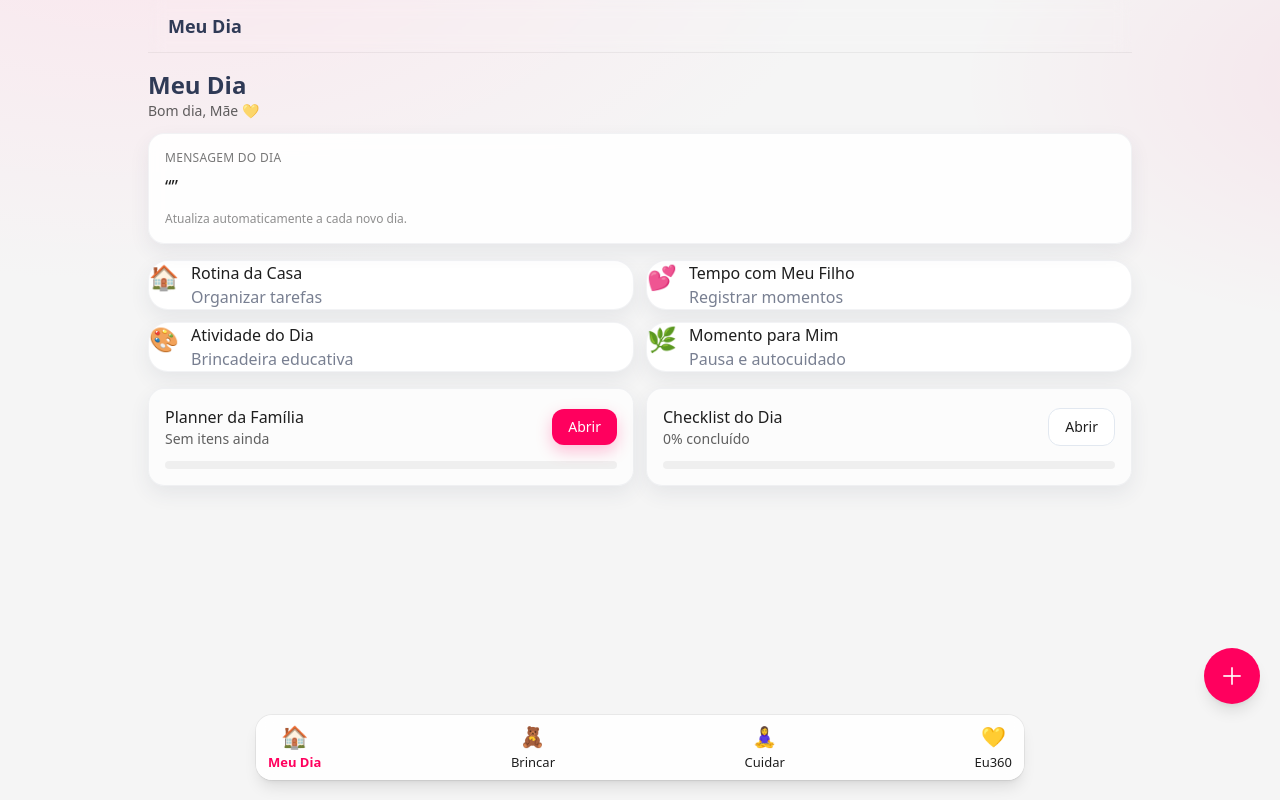
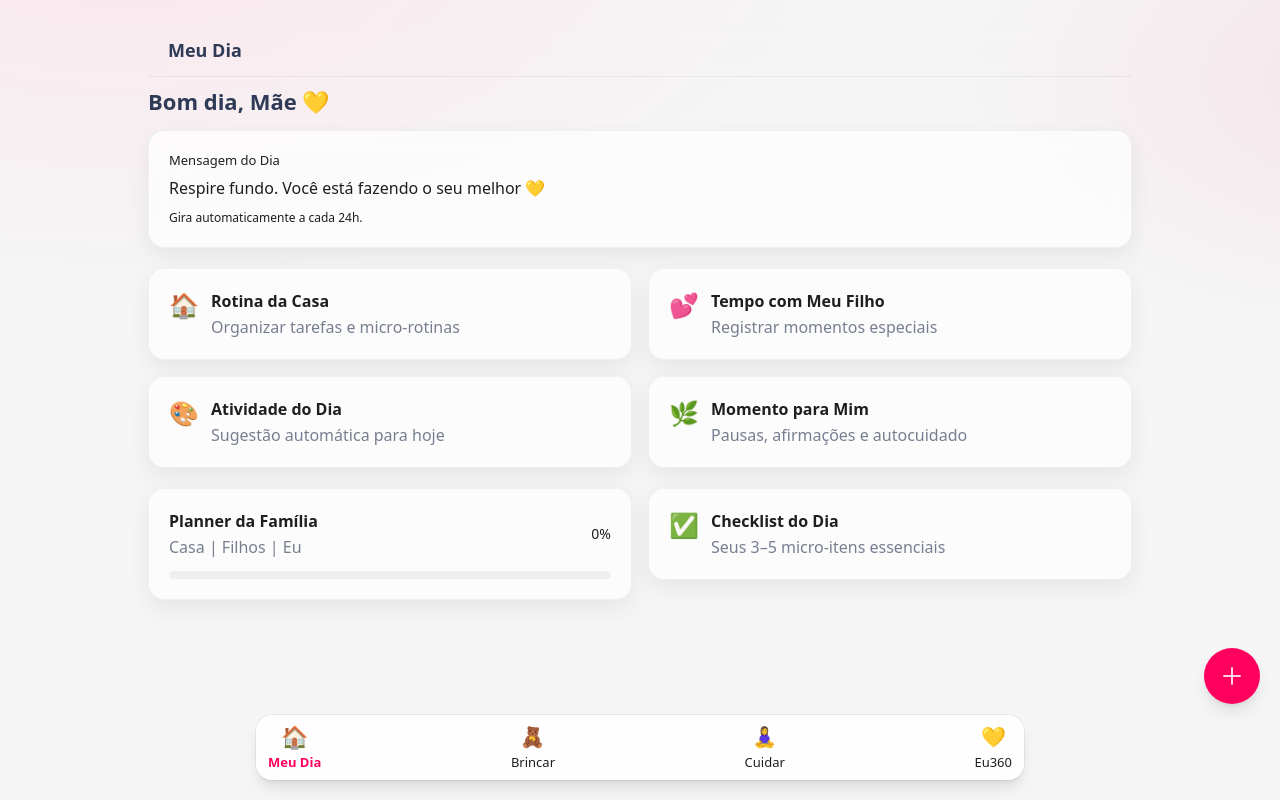
Before and after one commit to simonebrusco/materna360-app, a Next.js app in the folder materna360_starter/: page /meu-dia in a window 1280 px wide. Built offline with nearby package versions, Linux system fonts and the light colour scheme.

Commit message:
Update page.jsx

```diff
--- a/materna360_starter/app/meu-dia/page.jsx
+++ b/materna360_starter/app/meu-dia/page.jsx
@@ -3,78 +3,52 @@
 
 import { useEffect, useMemo, useState } from "react";
 import Link from "next/link";
-import AppBar from "../../components/AppBar";
-import GlassCard from "../../components/GlassCard";
-import QuickNote from "../../components/QuickNote";          // ⬅️ FAB usa este composer
-import { get, set, keys } from "../../lib/storage";
-import { addPlannerItem } from "../../lib/planner";          // ⬅️ salvar nota no Planner
+import AppBar from "../../components/AppBar.jsx";
+import GlassCard from "../../components/GlassCard.jsx";
+import QuickNote from "../../components/QuickNote.jsx";
+import { addPlannerItem } from "../../lib/planner.js";
+import { get, set, keys } from "../../lib/storage.js";
 
-// (opcional) tenta importar a lista de mensagens se existir
-let EXTERNAL_MESSAGES = null;
-try {
-  EXTERNAL_MESSAGES = require("../../lib/messages").MESSAGES || null;
-} catch (_) {
-  EXTERNAL_MESSAGES = null;
+// Mensagens girando 1x a cada 24h (sem ação do usuário)
+const MESSAGES = [
+  "Respire fundo. Você está fazendo o seu melhor 💛",
+  "Tudo bem desacelerar hoje — gentileza com você.",
+  "Pequenos passos contam muito. Valorize-se.",
+  "O seu cuidado também é prioridade. Você merece.",
+  "Um momento de presença transforma o dia ✨",
+];
+
+// lê data YYYY-MM-DD local
+function todayStr() {
+  const d = new Date();
+  const y = d.getFullYear();
+  const m = `${d.getMonth() + 1}`.padStart(2, "0");
+  const day = `${d.getDate()}`.padStart(2, "0");
+  return `${y}-${m}-${day}`;
 }
 
-const FALLBACK_MESSAGES = [
-  { quote: "Você é a melhor mãe para o seu filho 💛", author: "Materna360" },
-  { quote: "Pequenos passos também são progresso.", author: "Materna360" },
-  { quote: "Respire fundo. Você não está sozinha.", author: "Materna360" },
-  { quote: "Rotina leve, um dia de cada vez.", author: "Materna360" },
-];
-
-const MESSAGES = Array.isArray(EXTERNAL_MESSAGES) && EXTERNAL_MESSAGES.length
-  ? EXTERNAL_MESSAGES
-  : FALLBACK_MESSAGES;
-
-function startOfDayStr(date = new Date()) {
-  const d = new Date(date);
-  d.setHours(0, 0, 0, 0);
-  return d.toISOString();
-}
-
-function Greeting() {
-  const text = useMemo(() => {
-    const h = new Date().getHours();
-    if (h < 12) return "Bom dia";
-    if (h < 18) return "Boa tarde";
-    return "Boa noite";
-  }, []);
-  return (
-    <div className="mb-2">
-      <h1 className="text-2xl font-semibold">Meu Dia</h1>
-      <p className="text-sm opacity-70">{text}, Mãe 💛</p>
-    </div>
-  );
-}
-
-/** Mensagem do Dia — muda sozinha a cada 24h (sem botão de troca) */
-function MessageOfDay() {
+function useMessageOfDay() {
   const [msg, setMsg] = useState(MESSAGES[0]);
 
   useEffect(() => {
-    const k = keys.motd || "m360:motd";
-    const today = startOfDayStr();
-    const saved = get(k, null);
+    // estado persistido: { idx:number, date:'YYYY-MM-DD' }
+    const saved = get("m360:message_of_day", null);
+    const t = todayStr();
 
     if (!saved) {
-      const first = { idx: 0, date: today };
-      set(k, first);
-      setMsg(MESSAGES[0]);
+      const idx = 0;
+      set("m360:message_of_day", { idx, date: t });
+      setMsg(MESSAGES[idx]);
       return;
     }
 
-    if (saved.date === today) {
-      setMsg(MESSAGES[saved.idx % MESSAGES.length]);
-      return;
-    }
+    // se mudou o dia, avança 1 e dispara badge
+    if (saved.date !== t) {
+      const idx = (Number(saved.idx) + 1) % MESSAGES.length;
+      set("m360:message_of_day", { idx, date: t });
+      setMsg(MESSAGES[idx]);
 
-    // virou o dia → avança índice, salva, badge + toast
-    const next = { idx: (Number(saved.idx || 0) + 1) % MESSAGES.length, date: today };
-    set(k, next);
-    setMsg(MESSAGES[next.idx]);
-
+      // badge Organizada ao girar automaticamente
       if (typeof window !== "undefined") {
         window.dispatchEvent(
           new CustomEvent("m360:win", {
@@ -83,193 +57,228 @@ function MessageOfDay() {
         );
         window.dispatchEvent(
           new CustomEvent("m360:toast", {
-          detail: { message: "Nova Mensagem do Dia ✨" },
+            detail: { message: "Nova Mensagem do Dia 💫" },
           })
         );
       }
+    } else {
+      setMsg(MESSAGES[Number(saved.idx) || 0]);
+    }
   }, []);
 
-  return (
-    <GlassCard className="p-4 bg-white/90">
-      <div className="text-xs uppercase tracking-wide opacity-60">Mensagem do Dia</div>
-      <blockquote className="mt-2 text-lg leading-snug">
-        “{msg?.quote}”
-      </blockquote>
-      {msg?.author && <div className="mt-1 text-sm opacity-60">— {msg.author}</div>}
-      <p className="mt-3 text-xs opacity-50">Atualiza automaticamente a cada novo dia.</p>
-    </GlassCard>
-  );
+  return msg;
 }
 
-/** Preview do Planner (progresso simples) */
-function PlannerPreview() {
-  const [progress, setProgress] = useState({ done: 0, total: 0, pct: 0 });
+// progresso do planner (local storage)
+function usePlannerProgress() {
+  const [progress, setProgress] = useState(0);
 
   useEffect(() => {
-    const k = keys.planner || "m360:planner";
-    const p = get(k, { casa: [], filhos: [], eu: [] });
+    const p = get(keys.planner, { casa: [], filhos: [], eu: [] });
+    const all = [...(p.casa || []), ...(p.filhos || []), ...(p.eu || [])];
+    if (!all.length) {
+      setProgress(0);
+      return;
+    }
+    const done = all.filter((i) => i && i.done).length;
+    setProgress(Math.round((done / all.length) * 100));
+  }, []); // simples (atualiza no load)
 
-    const all = [
-      ...(Array.isArray(p.casa) ? p.casa : []),
-      ...(Array.isArray(p.filhos) ? p.filhos : []),
-      ...(Array.isArray(p.eu) ? p.eu : []),
-    ];
-    const total = all.length;
-    const done = all.filter((i) => !!i.done).length;
-    const pct = total > 0 ? Math.round((done / total) * 100) : 0;
-    setProgress({ done, total, pct });
-  }, []);
-
-  return (
-    <GlassCard className="p-4">
-      <div className="flex items-center justify-between">
-        <div>
-          <div className="font-medium">Planner da Família</div>
-          <div className="text-sm opacity-70">
-            {progress.total ? `${progress.done}/${progress.total} concluídos` : "Sem itens ainda"}
-          </div>
-        </div>
-        <Link href="/meu-dia/planner" className="btn btn-primary">Abrir</Link>
-      </div>
-
-      <div className="mt-3 w-full h-2 rounded-full bg-black/5 overflow-hidden">
-        <div className="h-2 bg-[var(--brand)] transition-all" style={{ width: `${progress.pct}%` }} />
-      </div>
-    </GlassCard>
-  );
-}
-
-/** Card de Checklist com % do dia (se existir algo no storage) */
-function ChecklistCard() {
-  const [pct, setPct] = useState(0);
-
-  useEffect(() => {
-    const kDay = (keys.checklistToday || "m360:checklist:today");
-    const kLogs = (keys.checklist || "m360:checklist");
-
-    let total = 0, done = 0;
-
-    const today = get(kDay, null);
-    if (today && Array.isArray(today.items)) {
-      total = today.items.length;
-      done = today.items.filter((i) => !!i.done).length;
-    } else {
-      const arr = get(kLogs, []);
-      if (Array.isArray(arr) && arr.length) {
-        const last = arr[arr.length - 1];
-        if (last && Array.isArray(last.items)) {
-          total = last.items.length;
-          done = last.items.filter((i) => !!i.done).length;
-        }
-      }
-    }
-
-    setPct(total ? Math.round((done / total) * 100) : 0);
-  }, []);
-
-  return (
-    <GlassCard className="p-4">
-      <div className="flex items-center justify-between">
-        <div>
-          <div className="font-medium">Checklist do Dia</div>
-          <div className="text-sm opacity-70">{pct}% concluído</div>
-        </div>
-        <Link href="/meu-dia/checklist" className="btn bg-white border border-slate-200">
-          Abrir
-        </Link>
-      </div>
-      <div className="mt-3 w-full h-2 rounded-full bg-black/5 overflow-hidden">
-        <div className="h-2 bg-[var(--brand-ink)]/80 transition-all" style={{ width: `${pct}%` }} />
-      </div>
-    </GlassCard>
-  );
-}
-
-function HomeCard({ emoji, title, subtitle, href }) {
-  return (
-    <Link href={href} className="card block">
-      <div className="flex items-start gap-3">
-        <div className="text-2xl">{emoji}</div>
-        <div>
-          <div className="font-medium">{title}</div>
-          <div className="subtitle">{subtitle}</div>
-        </div>
-      </div>
-    </Link>
-  );
+  return progress;
 }
 
 export default function MeuDiaPage() {
+  // saudação
+  const greeting = useMemo(() => {
+    const h = new Date().getHours();
+    if (h < 12) return "Bom dia";
+    if (h < 18) return "Boa tarde";
+    return "Boa noite";
+  }, []);
+
+  const message = useMessageOfDay();
+  const plannerProgress = usePlannerProgress();
+
+  // FAB + Anotação com seletor de destino
   const [noteOpen, setNoteOpen] = useState(false);
+  const [noteType, setNoteType] = useState("casa"); // casa | filhos | eu
 
   function handleSaveNote(text) {
-    if (!text || !text.trim()) {
-      // feedback suave
+    const value = (text || "").trim();
+    if (!value) {
       if (typeof window !== "undefined") {
-        window.dispatchEvent(new CustomEvent("m360:toast", { detail: { message: "Escreva algo para salvar ✍️" } }));
+        window.dispatchEvent(
+          new CustomEvent("m360:toast", { detail: { message: "Escreva algo para salvar ✍️" } })
+        );
       }
       return;
     }
-    // salva como item do Planner (aba "Casa")
-    addPlannerItem("casa", text.trim());
-
-    // toast + badge opcional
+    addPlannerItem(noteType, value);
     if (typeof window !== "undefined") {
-      window.dispatchEvent(new CustomEvent("m360:toast", { detail: { message: "Anotado no Planner 💾" } }));
-      window.dispatchEvent(new CustomEvent("m360:win", { detail: { type: "badge", name: "Organizada" } }));
+      window.dispatchEvent(
+        new CustomEvent("m360:toast", {
+          detail: { message: `Anotado no Planner (${noteType[0].toUpperCase() + noteType.slice(1)}) 💾` },
+        })
+      );
+      // badge por registrar organização
+      window.dispatchEvent(
+        new CustomEvent("m360:win", { detail: { type: "badge", name: "Organizada" } })
+      );
     }
     setNoteOpen(false);
   }
 
   return (
-    <main className="max-w-5xl mx-auto px-5 pb-28">
+    <main className="max-w-5xl mx-auto px-5 py-6">
       <AppBar title="Meu Dia" />
 
-      {/* Saudação */}
-      <section className="mt-4">
-        <Greeting />
-      </section>
+      {/* Saudação + Mensagem do Dia */}
+      <section className="mt-2">
+        <h1 className="text-[22px] font-semibold">
+          {greeting}, Mãe 💛
+        </h1>
 
-      {/* Mensagem do Dia (auto-24h) */}
-      <section className="mt-3">
-        <MessageOfDay />
+        <GlassCard className="p-5 mt-3 bg-[var(--brand)]/7 ring-[var(--brand)]/10">
+          <div className="text-[13px] text-[var(--brand-navy-t60)] mb-1">
+            Mensagem do Dia
+          </div>
+          <p className="text-base leading-relaxed">{message}</p>
+          <p className="text-[12px] text-[var(--brand-navy-t60)] mt-2">
+            Gira automaticamente a cada 24h.
+          </p>
+        </GlassCard>
       </section>
 
       {/* Atalhos principais */}
-      <section className="mt-4 grid grid-cols-1 md:grid-cols-2 gap-3">
-        <HomeCard emoji="🏠" title="Rotina da Casa"      subtitle="Organizar tarefas"     href="/meu-dia/rotina" />
-        <HomeCard emoji="💕" title="Tempo com Meu Filho"  subtitle="Registrar momentos"   href="/meu-dia/momentos" />
-        <HomeCard emoji="🎨" title="Atividade do Dia"     subtitle="Brincadeira educativa" href="/meu-dia/atividade" />
-        <HomeCard emoji="🌿" title="Momento para Mim"     subtitle="Pausa e autocuidado"  href="/meu-dia/pausas" />
+      <section className="grid grid-cols-1 md:grid-cols-2 gap-4 mt-5">
+        <Link href="/meu-dia/rotina" className="block">
+          <GlassCard className="p-5 hover:shadow-lg transition-shadow">
+            <div className="flex items-start gap-3">
+              <div className="text-2xl">🏠</div>
+              <div>
+                <div className="font-semibold">Rotina da Casa</div>
+                <p className="subtitle mt-0.5">Organizar tarefas e micro-rotinas</p>
+              </div>
+            </div>
+          </GlassCard>
+        </Link>
+
+        <Link href="/meu-dia/momentos" className="block">
+          <GlassCard className="p-5 hover:shadow-lg transition-shadow">
+            <div className="flex items-start gap-3">
+              <div className="text-2xl">💕</div>
+              <div>
+                <div className="font-semibold">Tempo com Meu Filho</div>
+                <p className="subtitle mt-0.5">Registrar momentos especiais</p>
+              </div>
+            </div>
+          </GlassCard>
+        </Link>
+
+        <Link href="/meu-dia/atividade" className="block">
+          <GlassCard className="p-5 hover:shadow-lg transition-shadow">
+            <div className="flex items-start gap-3">
+              <div className="text-2xl">🎨</div>
+              <div>
+                <div className="font-semibold">Atividade do Dia</div>
+                <p className="subtitle mt-0.5">Sugestão automática para hoje</p>
+              </div>
+            </div>
+          </GlassCard>
+        </Link>
+
+        <Link href="/meu-dia/pausas" className="block">
+          <GlassCard className="p-5 hover:shadow-lg transition-shadow">
+            <div className="flex items-start gap-3">
+              <div className="text-2xl">🌿</div>
+              <div>
+                <div className="font-semibold">Momento para Mim</div>
+                <p className="subtitle mt-0.5">Pausas, afirmações e autocuidado</p>
+              </div>
+            </div>
+          </GlassCard>
+        </Link>
       </section>
 
       {/* Planner + Checklist */}
-      <section className="mt-4 grid grid-cols-1 md:grid-cols-2 gap-3">
-        <PlannerPreview />
-        <ChecklistCard />
+      <section className="grid grid-cols-1 md:grid-cols-2 gap-4 mt-5">
+        <Link href="/meu-dia/planner" className="block">
+          <GlassCard className="p-5 hover:shadow-lg transition-shadow">
+            <div className="flex items-center justify-between">
+              <div>
+                <div className="font-semibold">Planner da Família</div>
+                <p className="subtitle mt-0.5">Casa | Filhos | Eu</p>
+              </div>
+              <div className="text-sm font-medium">{plannerProgress}%</div>
+            </div>
+            <div className="mt-3 h-2 rounded-full bg-black/5 overflow-hidden">
+              <div
+                className="h-full bg-[var(--brand)] rounded-full transition-[width]"
+                style={{ width: `${plannerProgress}%` }}
+              />
+            </div>
+          </GlassCard>
+        </Link>
+
+        <Link href="/meu-dia/checklist" className="block">
+          <GlassCard className="p-5 hover:shadow-lg transition-shadow">
+            <div className="flex items-start gap-3">
+              <div className="text-2xl">✅</div>
+              <div>
+                <div className="font-semibold">Checklist do Dia</div>
+                <p className="subtitle mt-0.5">Seus 3–5 micro-itens essenciais</p>
+              </div>
+            </div>
+          </GlassCard>
+        </Link>
       </section>
 
       {/* FAB “＋ Anotar” */}
       <button
         onClick={() => setNoteOpen(true)}
         aria-label="Adicionar anotação"
-        className="
-          fixed right-5 bottom-24 z-[60]
-          rounded-full shadow-lg
-          h-14 w-14 text-2xl leading-none
-          bg-[var(--brand)] text-white
-          hover:scale-105 active:scale-95 transition
-          grid place-items-center
-        "
+        className="fixed right-5 bottom-24 z-[60] rounded-full shadow-lg h-14 w-14 text-2xl
+                   bg-[var(--brand)] text-white hover:scale-105 active:scale-95 transition grid place-items-center"
       >
         ＋
       </button>
 
-      {/* Composer de nota (QuickNote) */}
+      {/* Seletor de destino (pílulas) */}
+      {noteOpen && (
+        <div className="fixed bottom-[140px] left-1/2 -translate-x-1/2 z-[65]">
+          <div className="rounded-full bg-white/95 ring-1 ring-black/5 shadow-lg px-2 py-1 flex gap-1">
+            {[
+              { id: "casa", label: "Casa" },
+              { id: "filhos", label: "Filhos" },
+              { id: "eu", label: "Eu" },
+            ].map((opt) => (
+              <button
+                key={opt.id}
+                onClick={() => setNoteType(opt.id)}
+                className={`px-3 py-1 rounded-full text-sm ${
+                  noteType === opt.id
+                    ? "bg-[var(--brand)] text-white"
+                    : "bg-transparent text-[var(--brand-navy)]"
+                }`}
+              >
+                {opt.label}
+              </button>
+            ))}
+          </div>
+        </div>
+      )}
+
+      {/* Composer da nota */}
       {noteOpen && (
         <QuickNote
-          title="Nova anotação"
-          placeholder="Ex.: comprar fraldas, ligar para a pediatra..."
+          title={`Nova anotação — ${noteType[0].toUpperCase() + noteType.slice(1)}`}
+          placeholder={
+            noteType === "casa"
+              ? "Ex.: lavar uniforme, separar lixo reciclável…"
+              : noteType === "filhos"
+              ? "Ex.: preparar caixa sensorial, atividade de pintura…"
+              : "Ex.: 10 min de respiração, alongar, beber água…"
+          }
           confirmLabel="Salvar no Planner"
           onSave={handleSaveNote}
           onClose={() => setNoteOpen(false)}
```
Lines whose indentation alone changed are shown as unchanged.
